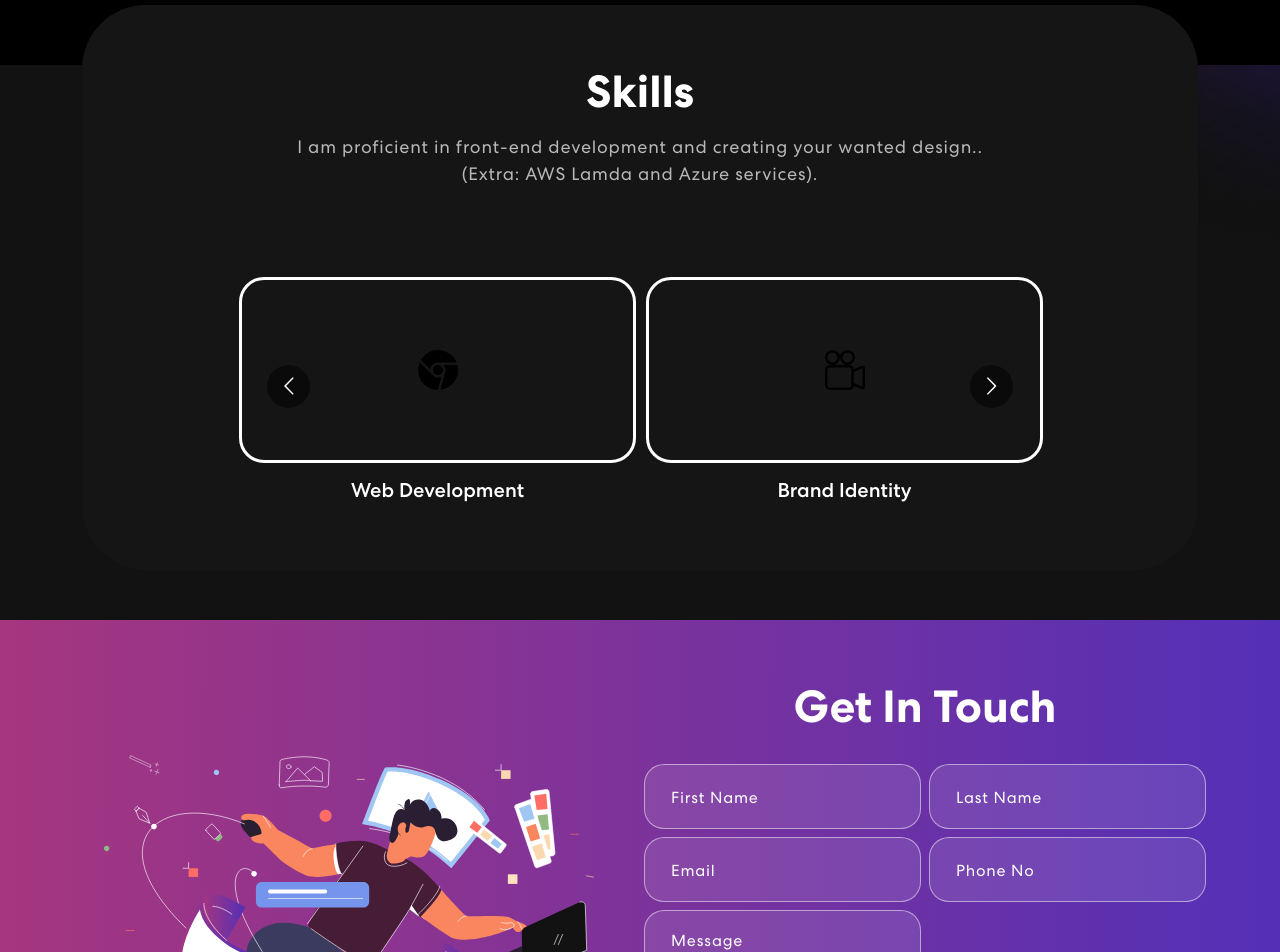
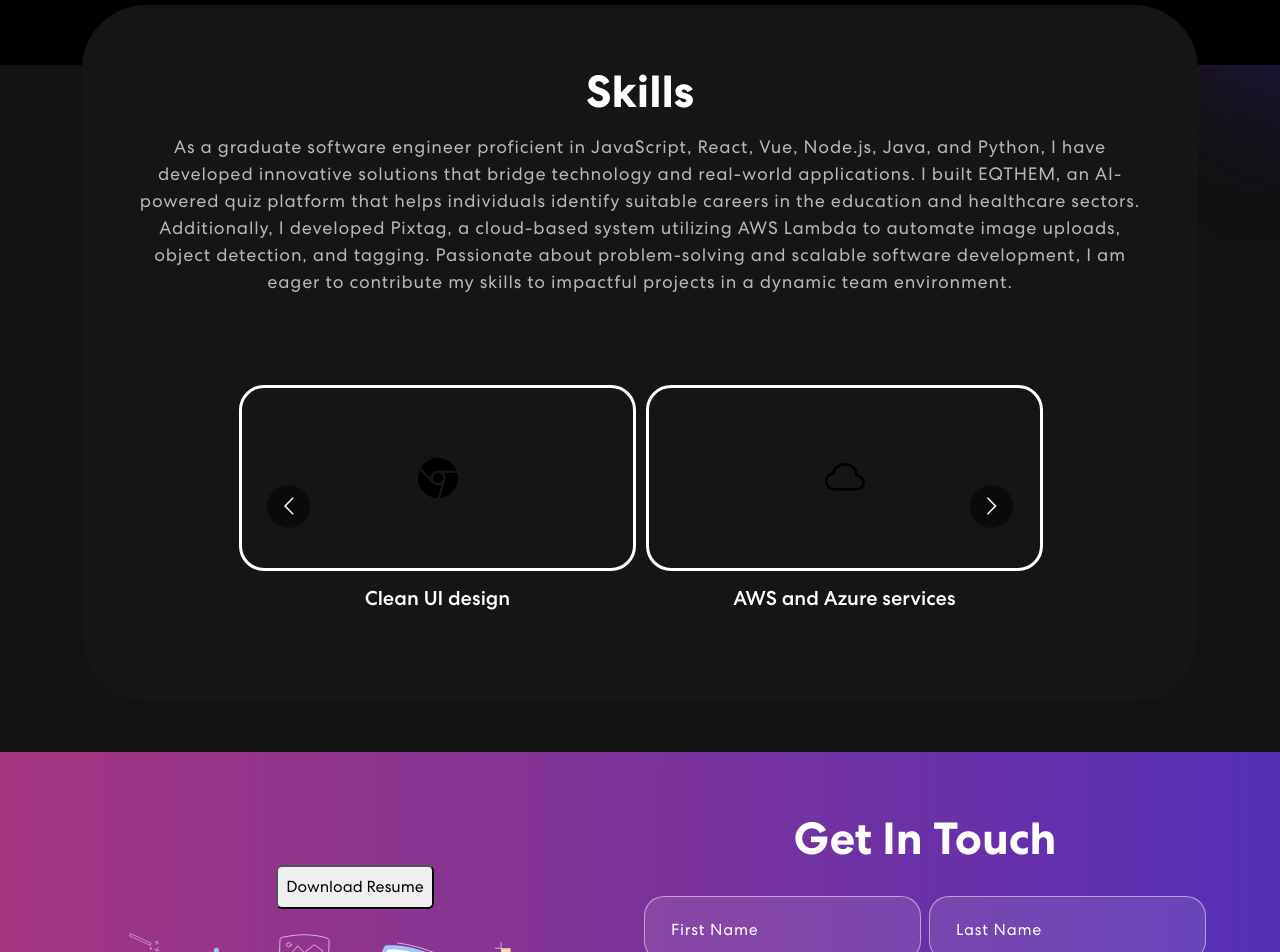
Before and after one commit to davaatech/davaa-react, a React (Create React App) app: page / in a window 1280 px wide. Shown: the part 1540-2492 px from the top of the page. Built offline with nearby package versions, Linux system fonts and the light colour scheme.

Commit message:
Updated resume and banner

```diff
--- a/src/App.css
+++ b/src/App.css
@@ -546,6 +546,7 @@ nav.navbar .navbar-toggler[aria-expanded="true"] .navbar-toggler-icon {
 .contact form button span {
   z-index: 1;
   position: relative;
+  color: #fff;
 }
 .contact form button:hover {
   color: #fff;
--- a/src/components/Banner.js
+++ b/src/components/Banner.js
@@ -57,7 +57,7 @@ export const Banner = () => {
 
                                         <h1><span className="wrap">{text}</span></h1>
                                     </div>
-                                    <p className="description">A natural problem solver, would love to do it through code and turning ideas into reality. Explore my portfolio to see what I've been working on!</p>
+                                    <p className="description">As a software engineer based in Melbourne, Australia, specializing in full-stack web development, I thrive on transforming complex problems into intuitive digital solutions!</p>
                                     <a href="#contact" className="btn btn-primary">Let's Connect <ArrowRightCircle size={25} /></a>
                                 </div>
                             }
--- a/src/components/Contact.js
+++ b/src/components/Contact.js
@@ -1,9 +1,8 @@
-import { useState } from "react"
-import { Col, Container, Row } from "react-bootstrap"
-import contactImg from "../assets/img/contact-img.svg"
+import { useState } from "react";
+import { Col, Container, Row } from "react-bootstrap";
+import contactImg from "../assets/img/contact-img.svg";
 
 export const Contact = () => {
-
   const [result, setResult] = useState("");
 
   const onSubmit = async (event) => {
@@ -15,21 +14,27 @@ export const Contact = () => {
 
     const response = await fetch("https://api.web3forms.com/submit", {
       method: "POST",
-            body: formData
+      body: formData,
     });
 
     const data = await response.json();
     setFormDetails(formInitialDetails);
     if (data.success) {
       setResult("Form Submitted Successfully");
-            setStatus({ success: true, message: "Thank you for reaching out to me. I will get back to you soon." });
+      setStatus({
+        success: true,
+        message:
+          "Thank you for reaching out to me. I will get back to you soon.",
+      });
       event.target.reset();
     } else {
       console.log("Error", data);
       setResult(data.message);
-            setStatus({ success: false, message: "Message failed to send. Please try again." });
+      setStatus({
+        success: false,
+        message: "Message failed to send. Please try again.",
+      });
     }
-
   };
 
   const formInitialDetails = {
@@ -37,8 +42,8 @@ export const Contact = () => {
     lastName: "",
     email: "",
     message: "",
-        Phone: ""
-    }
+    Phone: "",
+  };
 
   const [formDetails, setFormDetails] = useState(formInitialDetails);
   const [buttonText, setButtonText] = useState("Send");
@@ -47,48 +52,110 @@ export const Contact = () => {
   const onFormUpdate = (category, value) => {
     setFormDetails({
       ...formDetails,
-            [category]: value
-        })
-    }
+      [category]: value,
+    });
+  };
+
+  const onButtonClick = () => {
+    const pdfUrl = "/resume.pdf";
+    const link = document.createElement("a");
+    link.href = pdfUrl;
+    link.download = "resume.pdf";
+    document.body.appendChild(link);
+    link.click();
+    document.body.removeChild(link);
+  };
 
   return (
     <section className="contact" id="contact">
       <Container>
         <Row className="align-items-center">
+
           <Col md={6}>
+          <button onClick={onButtonClick} className="p-2 m-4 b-2 rounded">
+            Download Resume
+          </button>
             <img src={contactImg} alt="Contact me" />
           </Col>
+
           <Col md={6}>
             <h2>Get In Touch</h2>
             <form onSubmit={onSubmit}>
               <Row>
                 <Col sm={6} className="px-1">
-                                    <input type="text" name="firstname" value={formDetails.firstName} placeholder="First Name" onChange={(e) => onFormUpdate('firstName', e.target.value)} required/>
+                  <input
+                    type="text"
+                    name="firstname"
+                    value={formDetails.firstName}
+                    placeholder="First Name"
+                    onChange={(e) => onFormUpdate("firstName", e.target.value)}
+                    required
+                  />
                 </Col>
                 <Col sm={6} className="px-1">
-                                    <input type="text" name="lastname" value={formDetails.lastName} placeholder="Last Name" onChange={(e) => onFormUpdate('lastName', e.target.value)} required/>
+                  <input
+                    type="text"
+                    name="lastname"
+                    value={formDetails.lastName}
+                    placeholder="Last Name"
+                    onChange={(e) => onFormUpdate("lastName", e.target.value)}
+                    required
+                  />
                 </Col>
                 <Col sm={6} className="px-1">
-                                    <input type="email" name="email" value={formDetails.email} placeholder="Email" onChange={(e) => onFormUpdate('email', e.target.value)} required/>
+                  <input
+                    type="email"
+                    name="email"
+                    value={formDetails.email}
+                    placeholder="Email"
+                    onChange={(e) => onFormUpdate("email", e.target.value)}
+                    required
+                  />
                 </Col>
                 <Col sm={6} className="px-1">
-                                    <input type="tel" name="phone" value={formDetails.Phone} placeholder="Phone No" onChange={(e) => onFormUpdate('Phone', e.target.value)} />
+                  <input
+                    type="tel"
+                    name="phone"
+                    value={formDetails.Phone}
+                    placeholder="Phone No"
+                    onChange={(e) => onFormUpdate("Phone", e.target.value)}
+                  />
                 </Col>
                 <Col sm={6} className="px-1">
-                                    <textarea rows={6} name="message" value={formDetails.message} placeholder="Message" onChange={(e) => onFormUpdate('message', e.target.value)} required/>
-                                    <button type="submit" className="btn btn-primary">{buttonText}</button>
+                  <textarea
+                    rows={6}
+                    name="message"
+                    value={formDetails.message}
+                    placeholder="Message"
+                    onChange={(e) => onFormUpdate("message", e.target.value)}
+                    required
+                  />
+                  <button type="submit" className="btn btn-primary">
+                    {buttonText}
+                  </button>
+                  <input
+                    type="hidden"
+                    name="subject"
+                    value="{formDetails.firstName} sent a message from DB portfolio"
+                  />
                 </Col>
-                                {
-                                    status.message &&
+
+                {status.message && (
                   <Col>
-                                        <p className={status.success === false ? "danger" : "success"}>{status.message}</p>
+                    <p
+                      className={
+                        status.success === false ? "danger" : "success"
+                      }
+                    >
+                      {status.message}
+                    </p>
                   </Col>
-                                }
+                )}
               </Row>
             </form>
           </Col>
         </Row>
       </Container>
     </section>
-    )
-}
+  );
+};
--- a/src/components/Skills.js
+++ b/src/components/Skills.js
@@ -1,7 +1,7 @@
 
 import Carousel from 'react-multi-carousel';
 import 'react-multi-carousel/lib/styles.css';
-import { BrowserChrome, CameraReels, Palette, Phone  } from "react-bootstrap-icons"
+import { BrowserChrome, Lightbulb, Cloud, PersonRaisedHand  } from "react-bootstrap-icons"
 import TrackVisibility from 'react-on-screen';
 
 export const Skills = () => {
@@ -32,9 +32,14 @@ export const Skills = () => {
                     <div className="col-12">
                         <div className="skill-bx wow zoomIn">
                             <h2>Skills</h2>
-                            <p>I am proficient in front-end development and creating your wanted design..
-                                <br></br>
-                            (Extra: AWS Lamda and Azure services).</p>
+                            <p>As a graduate software engineer proficient in JavaScript, React, Vue, Node.js, Java, and Python,
+                                I have developed innovative solutions that bridge technology and real-world applications.
+                                I built EQTHEM, an AI-powered quiz platform that helps individuals identify suitable careers
+                                in the education and healthcare sectors. Additionally, I developed Pixtag, a cloud-based system
+                                utilizing AWS Lambda to automate image uploads, object detection, and tagging. Passionate about
+                                problem-solving and scalable software development, I am eager to contribute my skills to impactful
+                                projects in a dynamic team environment.
+                            </p>
                             <TrackVisibility>
                             {({ isVisible }) =>
                                 <div className={isVisible ? "animate__animated animate__bounceInUp": ""}>
@@ -43,25 +48,25 @@ export const Skills = () => {
                                     <div className="skill-space" >
                                         <BrowserChrome size={40} />
                                     </div>
-                                        <h5>Web Development</h5>
+                                        <h5>Clean UI design</h5>
                                 </div>
                                 <div className="item">
                                     <div className="skill-space" >
-                                        <CameraReels size={40} />
+                                        <Cloud size={40} />
                                     </div>
-                                        <h5>Brand Identity</h5>
+                                        <h5>AWS and Azure services</h5>
                                 </div>
                                 <div className="item">
                                     <div className="skill-space" >
-                                        <Palette size={40} />
+                                        <Lightbulb size={40} />
                                     </div>
-                                        <h5>Logo Design</h5>
+                                        <h5>Problem solving, ability to break down complex issues</h5>
                                 </div>
                                 <div className="item">
                                     <div className="skill-space" >
-                                        <Phone size={40} />
+                                        <PersonRaisedHand size={40} />
                                     </div>
-                                        <h5>Application Development</h5>
+                                        <h5>Collaboration, Working effectively in teams using Agile or Scrum methodologies</h5>
                                 </div>
                             </Carousel>
                             </div>}
```
Also changed, not shown: 1 other file (tests, documents, lock files or other folders). Lines whose indentation alone changed are shown as unchanged.
